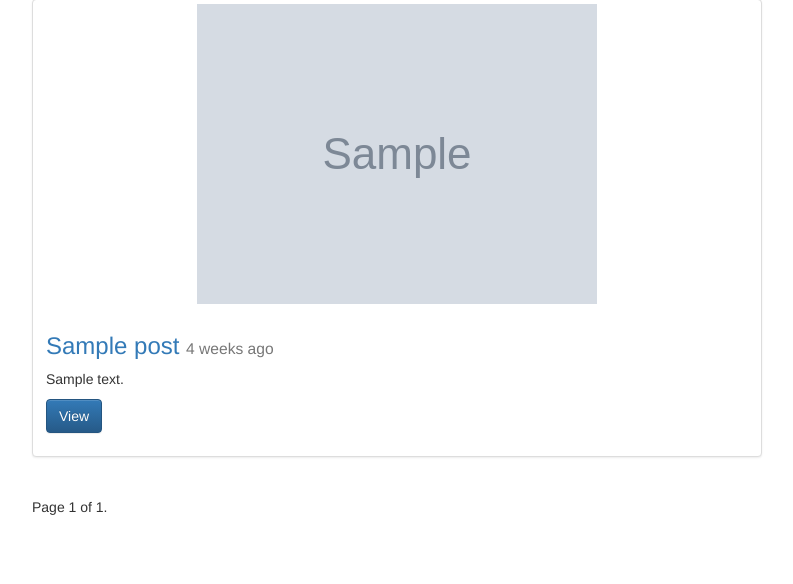
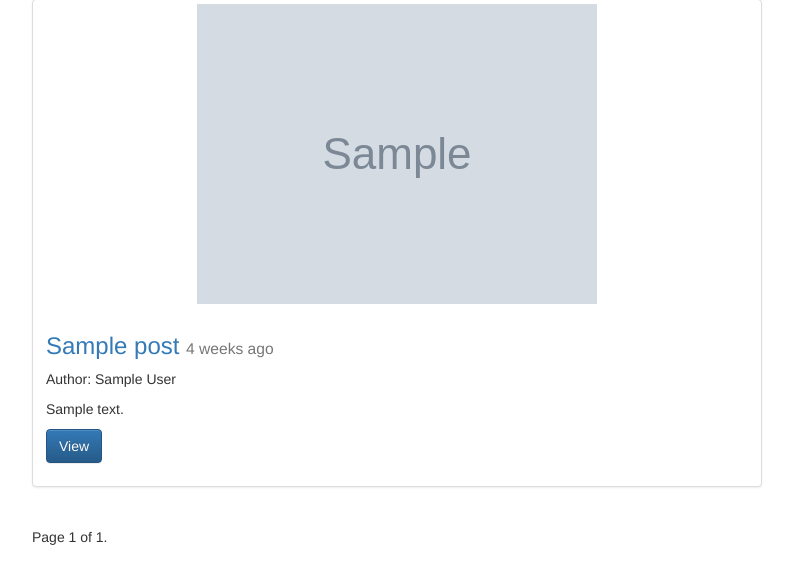
Before and after one commit to KvinLiu/django_simple_blog, a Django app: page /posts/ in a window 1280 px wide. Shown: the part 71-655 px from the top of the page, without its empty margins (243-1036 px from the left). Run offline with Django 3.2, Linux system fonts and the light colour scheme; tables that the repository leaves empty hold one stand-in row (values such as "Sample post"); grey boxes marked "Sample" are stand-in pictures; some libraries are stand-ins or nearby versions.

Commit message:
[33/38] Associate User to Post with a Foreign Key

```diff
--- a/posts/models.py
+++ b/posts/models.py
@@ -2,6 +2,7 @@ from django.db import models
 from django.db.models.signals import pre_save
 from django.urls import reverse
 from django.utils.text import slugify
+from django.conf import settings
 
 
 def upload_location(instance, filename):
@@ -12,6 +13,9 @@ def upload_location(instance, filename):
 
 # Create your models here.
 class Post(models.Model):
+    user = models.ForeignKey(
+        settings.AUTH_USER_MODEL, on_delete=models.CASCADE, default=1
+    )
     title = models.CharField(max_length=120)
     slug = models.SlugField(unique=True)
     # image = models.FileField(null=True, blank=True)
--- a/posts/templates/post_detail.html
+++ b/posts/templates/post_detail.html
@@ -20,6 +20,9 @@
     {% endif %}
     {#{ instance.context|truncatechars:40|urlify }#}
     <h1>{{ title }} <small>{{ instance.timestamp|timesince }}</small></h1>
+    {% if instance.user.get_full_name %}
+      <p>Author: {{ instance.user.get_full_name }}</p>
+    {% endif %}
     <div>
       <a href="https://www.facebook.com/sharer/sharer.php?url={{request.build_absolute_uri}}">
         Facebook
--- a/posts/templates/post_list.html
+++ b/posts/templates/post_list.html
@@ -21,6 +21,9 @@
                 <a href="{{obj.get_absolute_url}}">{{obj.title}}</a>
                 <small>{{obj.timestamp|timesince}} ago</small>
               </h3>
+              {% if obj.user.get_full_name %}
+                <p>Author: {{ obj.user.get_full_name }}</p>
+              {% endif %}
               <p>{{obj.context|linebreaks|truncatechars:100}}</p>
               <p><a href="{{obj.get_absolute_url}}" class="btn btn-primary" role="button">View</a></p>
             </div>
--- a/posts/views.py
+++ b/posts/views.py
@@ -27,7 +27,8 @@ def post_create(request):
     context = {"form": form}
     if form.is_valid():
         instance = form.save(commit=False)
-        print(form.cleaned_data.get("title"))
+        instance.user = request.uesr
+        # print(form.cleaned_data.get("title"))
         instance.save()
         # message success
         messages.success(
```
Also changed, not shown: posts/migrations/0002_post_user.py (added).
